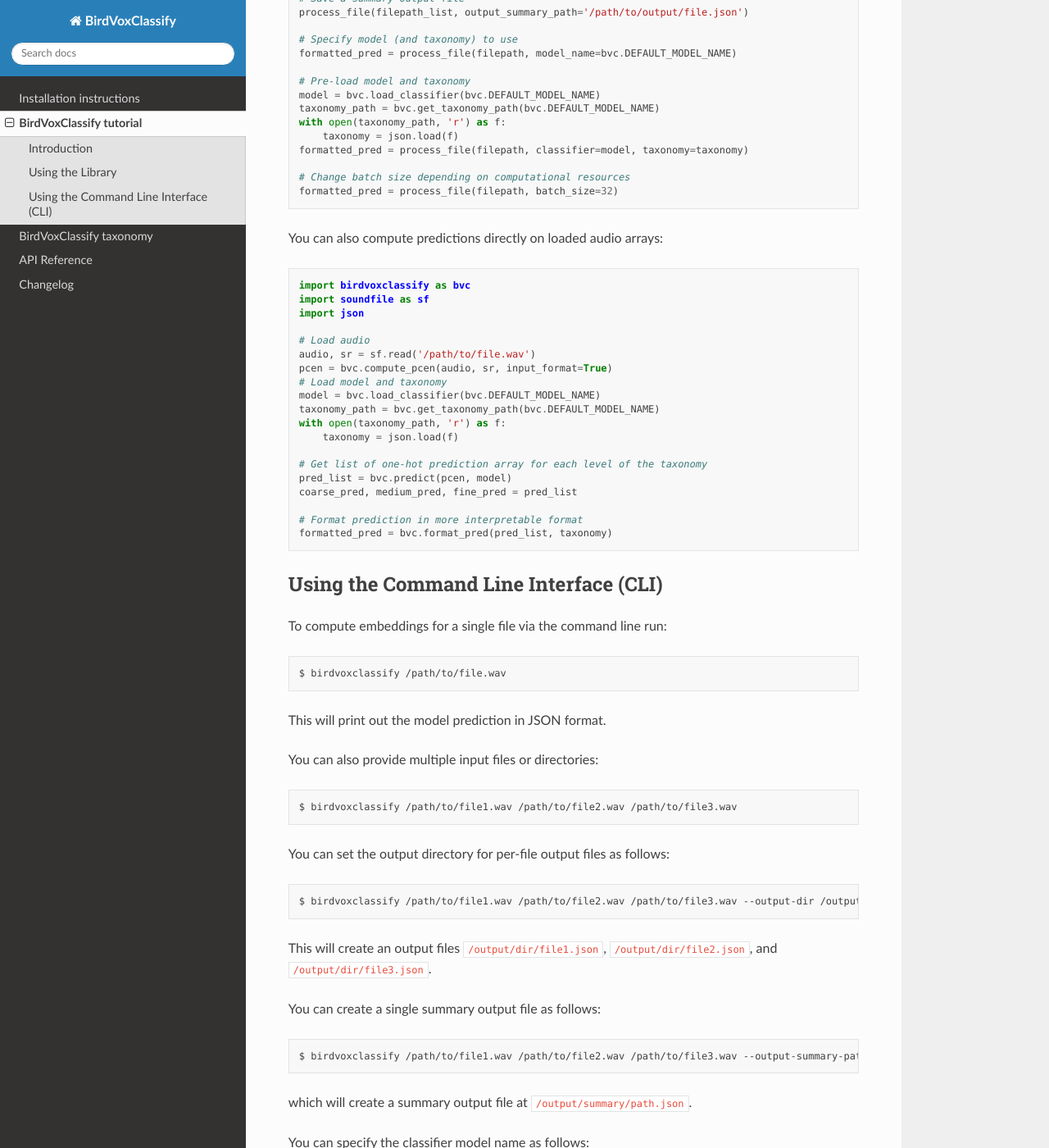
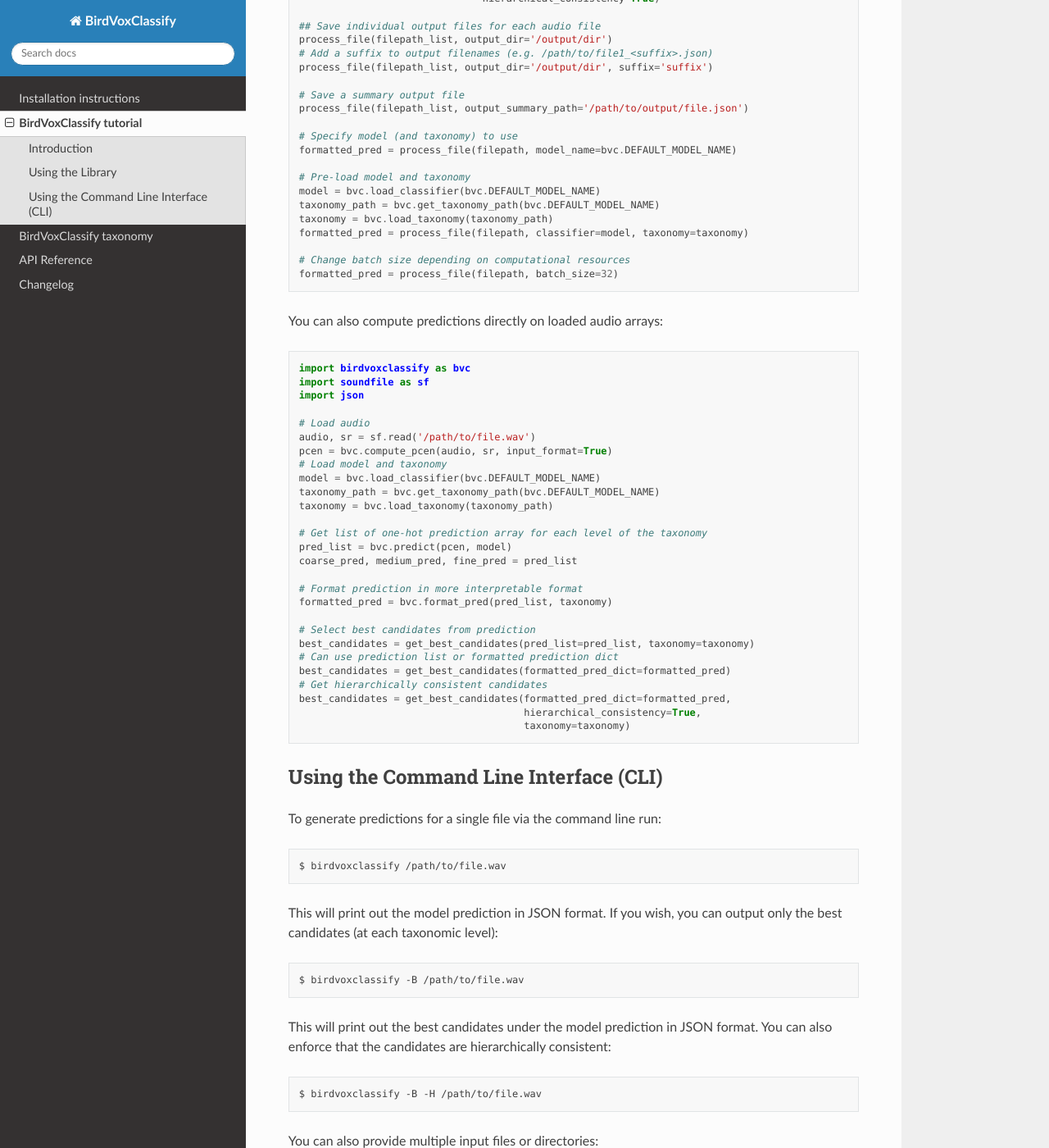
Before and after one commit to BirdVox/birdvoxclassify, a Sphinx documentation site: the page built from docs/tutorial.rst, in a window 1280 px wide and 1400 px high, scrolled down 758 px. Shown: the whole window at 82% size. Built offline with Sphinx 7.4.7 and the Read the Docs theme 2.0.0, drawn with Linux system fonts in a browser that asks for light colours; some of the changed text lies outside the part shown.

Commit message:
Update tutorial

```diff
--- a/docs/tutorial.rst
+++ b/docs/tutorial.rst
@@ -31,6 +31,13 @@
     formatted_pred = process_file(filepath)
     # Prediction for a list of files
     formatted_pred = process_file(filepath_list)
+    # Dictionary of best predicted candidates for a list of files
+    best_candidates = process_file(filepath_list,
+                                   select_best_candidates=True)
+    # Get hierarchically consistent candidates
+    best_candidates = process_file(filepath_list,
+                                   select_best_candidates=True,
+                                   hierarchical_consistency=True)
 
     ## Save individual output files for each audio file
     process_file(filepath_list, output_dir='/output/dir')
@@ -46,8 +53,7 @@
     # Pre-load model and taxonomy
     model = bvc.load_classifier(bvc.DEFAULT_MODEL_NAME)
     taxonomy_path = bvc.get_taxonomy_path(bvc.DEFAULT_MODEL_NAME)
-    with open(taxonomy_path, 'r') as f:
-        taxonomy = json.load(f)
+    taxonomy = bvc.load_taxonomy(taxonomy_path)
     formatted_pred = process_file(filepath, classifier=model, taxonomy=taxonomy)
 
     # Change batch size depending on computational resources
@@ -68,8 +74,7 @@
     # Load model and taxonomy
     model = bvc.load_classifier(bvc.DEFAULT_MODEL_NAME)
     taxonomy_path = bvc.get_taxonomy_path(bvc.DEFAULT_MODEL_NAME)
-    with open(taxonomy_path, 'r') as f:
-        taxonomy = json.load(f)
+    taxonomy = bvc.load_taxonomy(taxonomy_path)
 
     # Get list of one-hot prediction array for each level of the taxonomy
     pred_list = bvc.predict(pcen, model)
@@ -78,17 +83,36 @@
     # Format prediction in more interpretable format
     formatted_pred = bvc.format_pred(pred_list, taxonomy)
 
+    # Select best candidates from prediction
+    best_candidates = get_best_candidates(pred_list=pred_list, taxonomy=taxonomy)
+    # Can use prediction list or formatted prediction dict
+    best_candidates = get_best_candidates(formatted_pred_dict=formatted_pred)
+    # Get hierarchically consistent candidates
+    best_candidates = get_best_candidates(formatted_pred_dict=formatted_pred,
+                                          hierarchical_consistency=True,
+                                          taxonomy=taxonomy)
+
 
 Using the Command Line Interface (CLI)
 --------------------------------------
 
-To compute embeddings for a single file via the command line run:
+To generate predictions for a single file via the command line run:
 
 .. code-block:: shell
 
     $ birdvoxclassify /path/to/file.wav
 
-This will print out the model prediction in JSON format.
+This will print out the model prediction in JSON format. If you wish, you can output only the best candidates (at each taxonomic level):
+
+.. code-block:: shell
+
+    $ birdvoxclassify -B /path/to/file.wav
+
+This will print out the best candidates under the model prediction in JSON format. You can also enforce that the candidates are hierarchically consistent:
+
+.. code-block:: shell
+
+    $ birdvoxclassify -B -H /path/to/file.wav
 
 You can also provide multiple input files or directories:
 
```
